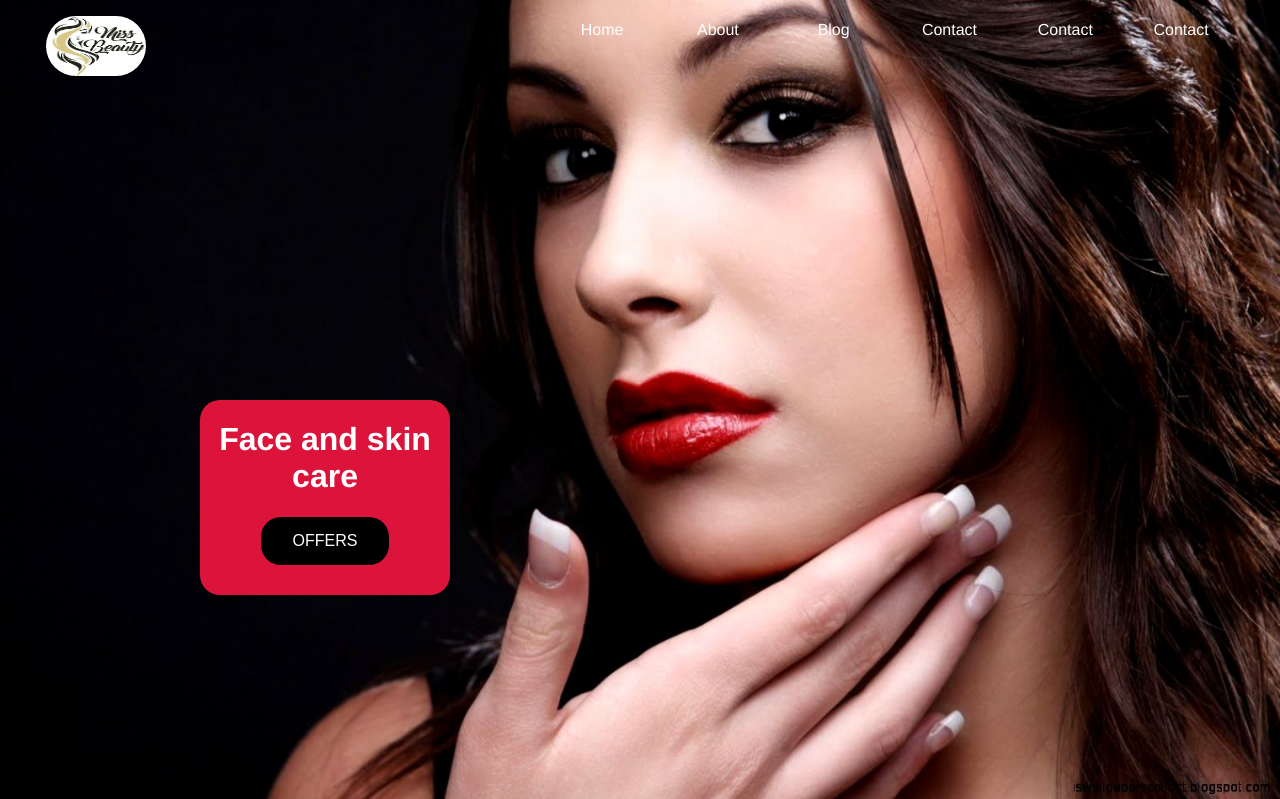
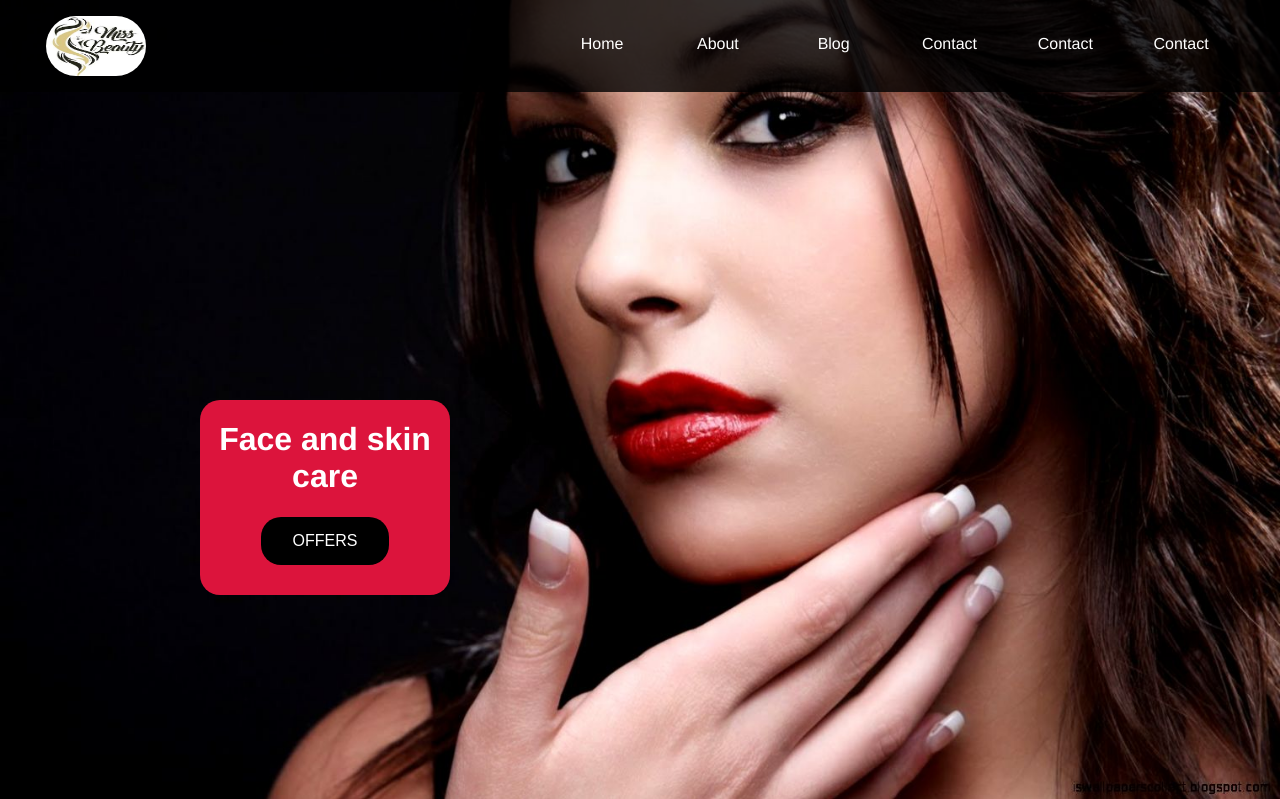
Before and after one commit to Nivethithaa-M/miss-beauty, a PHP site: page /main.html in a window 1280 px wide. Shown: the top 799 px of the page. Run offline with PHP 8.4, Linux system fonts and the light colour scheme.

Commit message:
Navbar Correction

```diff
--- a/css/main.css
+++ b/css/main.css
@@ -14,6 +14,9 @@ body {
   width: 100%;
   position: fixed;
   top: 0px;
+}
+.menu {
+  margin-top: 14px;
 }
 #navbar {
   background-color: black;
@@ -41,12 +44,16 @@ nav {
   position: fixed;
   width: 100%;
   line-height: 60px;
+  top: 0;
+  z-index: 100;
+  background: rgba(0, 0, 0, 0.8);
+  transition: all 0.5s;
 }
 
 nav ul {
   line-height: 60px;
   list-style: none;
-  background: rgba(0, 0, 0, 0);
+  /* background: rgba(0, 0, 0, 0.8); */
   overflow: hidden;
   color: #fff;
   padding: 0;
@@ -63,10 +70,6 @@ nav ul li {
   display: inline;
   padding: 0px;
 }
-header {
-  transition: all 0.5s;
-}
-
 nav ul li a {
   text-decoration: none;
   color: #fff;
--- a/main.html
+++ b/main.html
@@ -11,7 +11,6 @@
     <link rel="stylesheet" href="css/main.css" />
   </head>
   <body>
-    <header>
       <nav>
         <img class="logo" src="src/img/logo.jpg" />
         <div class="menu">
@@ -25,7 +24,6 @@
           </ul>
         </div>
       </nav>
-    </header>
     <div id="wrapper">
       <div id="sticky">
         <h1>Face and skin care</h1>
```
